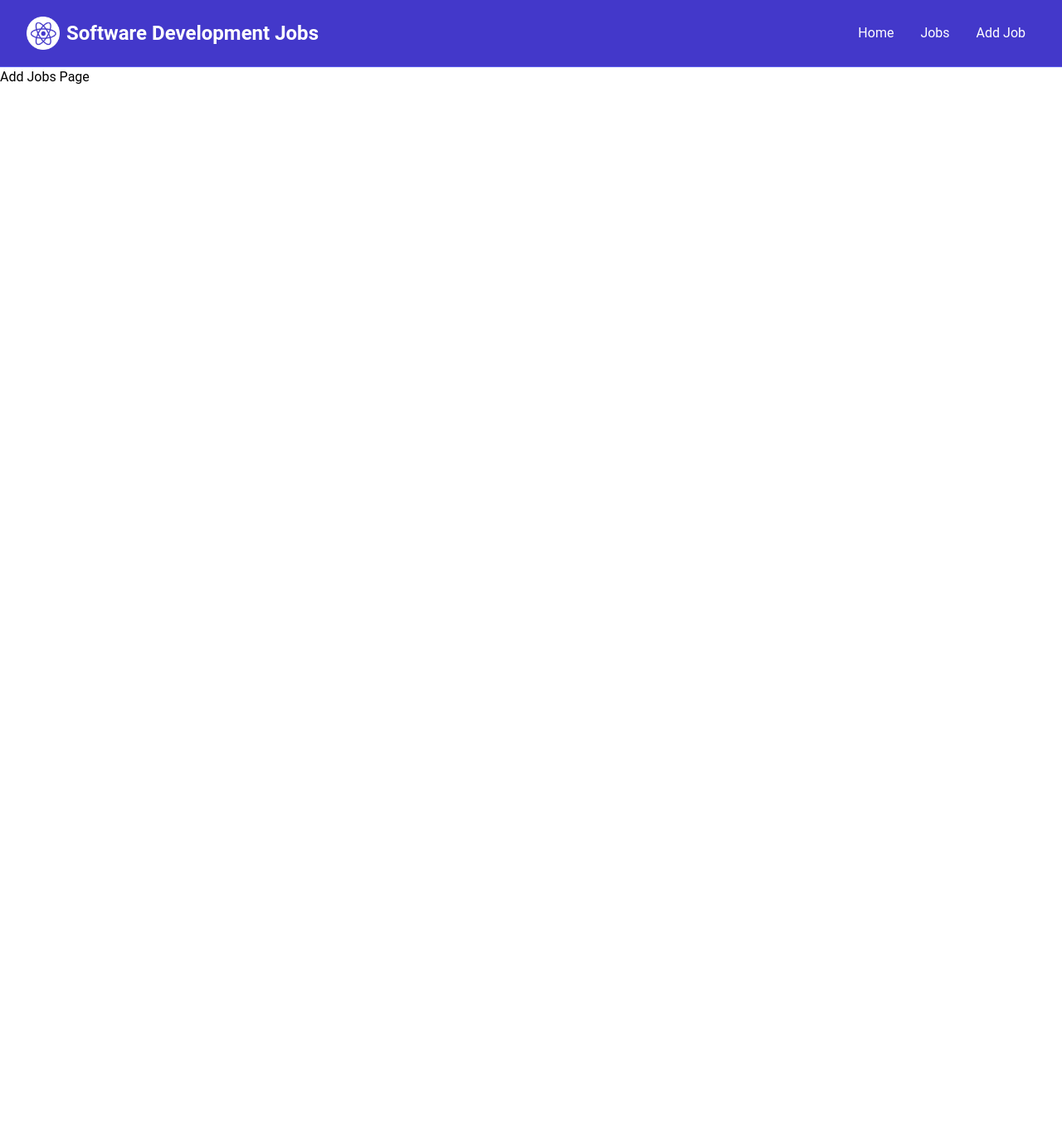
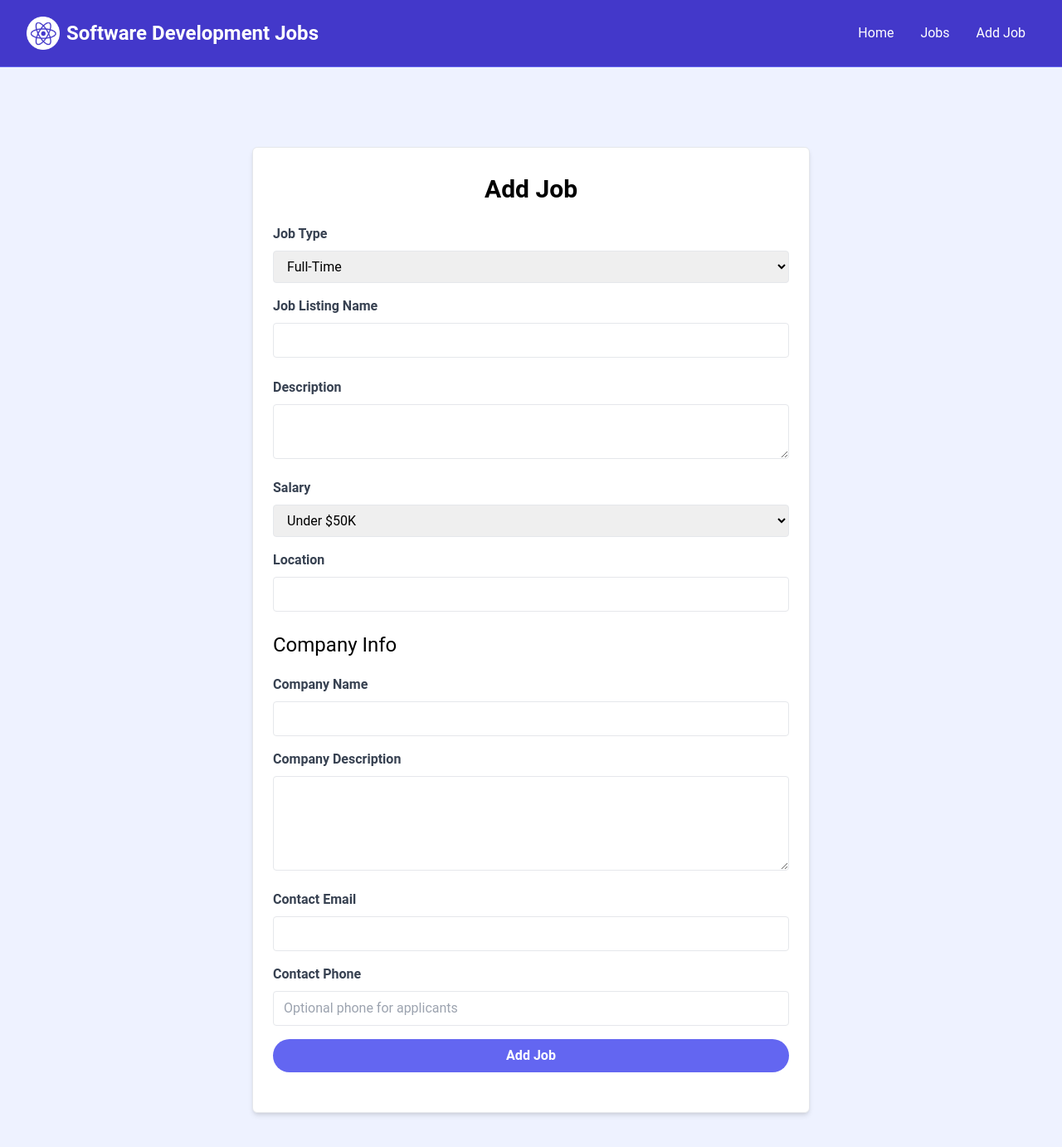
Before and after one commit to ThusTech/Job-Search, a React (Vite) app: page /add-jobs in a window 1280 px wide. Shown: the top 1382 px of the page at 83% size. Before the commit the page ends 800 px from the top, so only its background shows below. Built offline with nearby package versions, Linux system fonts and the light colour scheme.

Commit message:
Added Add jobs form

```diff
--- a/src/App.jsx
+++ b/src/App.jsx
@@ -1,9 +1,6 @@
-// import NavBar from './components/NavBar'
-// import Header from './components/Header'
-// import Jobs from './components/Jobs'
-// import Explorer from './components/Explorer'
 import HomePage from './pages/HomePage'
 import JobsPage from './pages/JobsPage'
+import JobPage from './pages/JobPage'
 import AddJobsPage from './pages/AddJobsPage'
 import NotFoundPage from './pages/NotFoundPage'
 import MainLayout from './layouts/MainLayout'
@@ -20,6 +17,7 @@ const router = createBrowserRouter(
     <Route path='/' element={<MainLayout/>}>
       <Route index element={<HomePage/>}/>
       <Route path='/jobs' element={<JobsPage/>}/>
+      <Route path='/jobs/:id' element={<JobPage/>}/>
       <Route path='/add-jobs' element={<AddJobsPage/>}/>
       <Route path="*" element={<NotFoundPage/>}/>
     </Route>
--- a/src/components/CardExplorer.jsx
+++ b/src/components/CardExplorer.jsx
@@ -1,3 +1,4 @@
+import { Link } from "react-router-dom";
 
 
 export default function CardExplorer({bg='bg-gray-100',title, description, subDescription}){
@@ -9,9 +10,10 @@ export default function CardExplorer({bg='bg-gray-100',title, description, subDe
             <p className="mt-2 mb-4">
                 {description}
             </p>
-            <a className="inline-block bg-black text-white rounded-lg px-4 py-2 hover:bg-gray-700" href="*">
+            <Link className="inline-block bg-black text-white rounded-lg px-4 py-2 hover:bg-gray-700"
+            to="*">
                 {subDescription}
-            </a>
+            </Link>
         </div>
     )
 }
--- a/src/components/NavBar.jsx
+++ b/src/components/NavBar.jsx
@@ -1,3 +1,4 @@
+import { Link } from 'react-router-dom'
 import logo from '../assets/images/logo.png'
 
 
@@ -16,17 +17,20 @@ export default function NavBar(){
 
                         <div className='md:ml-auto'>
                             <div className='flex space-x-2'>
-                                <a className='text-white hover:bg-gray-900 hover:text-white rounded-md px-3 py-2' href="*">
+                                <Link className='text-white hover:bg-gray-900 hover:text-white rounded-md px-3 py-2'
+                                to="/">
                                     Home
-                                </a>
+                                </Link>
 
-                                <a className='text-white hover:bg-gray-900 hover:text-white rounded-md px-3 py-2' href="*">
+                                <Link className='text-white hover:bg-gray-900 hover:text-white rounded-md px-3 py-2'
+                                to="/jobs">
                                     Jobs
-                                </a>
+                                </Link>
 
-                                <a className='text-white hover:bg-gray-900 hover:text-white rounded-md px-3 py-2' href="*">
+                                <Link className='text-white hover:bg-gray-900 hover:text-white rounded-md px-3 py-2'
+                                to="/add-jobs">
                                     Add Job
-                                </a>
+                                </Link>
                             </div>
                         </div>
                     </div>
--- a/src/components/ViewAllJobs.jsx
+++ b/src/components/ViewAllJobs.jsx
@@ -1,13 +1,15 @@
+import { Link } from "react-router-dom";
 
 
 export default function ViewAllJobs(){
     return (
         <section className='m-auto max-w-lg my-10 px-6'>
-            <a href="*"
+            <Link
+            to="/jobs"
             className='block bg-black text-white text-center py-4 px-6 rounded-xl hover:bg-gray-700'
             >
                 View All Jobs
-            </a>
+            </Link>
         </section>
     )
 }
--- a/src/pages/AddJobsPage.jsx
+++ b/src/pages/AddJobsPage.jsx
@@ -2,6 +2,142 @@
 
 export default function AddJobsPage(){
     return (
-        <h1>Add Jobs Page</h1>
+        <section className="bg-indigo-50">
+            <div className="container m-auto max-w-2xl py-24">
+                <div className="bg-white px-6 py-8 mb-4 shadow-md rounded-md border m-4 md:m-0">
+                    <form>
+                        <h2 className="text-3xl text-center font-semibold mb-6">Add Job</h2>
+                        <div className="mb-4">
+                            <label className="block text-gray-700 font-bold mb-2">
+                                Job Type
+                            </label>
+                            <select
+                            className="border rounded w-full py-2 px-3"
+                            >
+                                <option>Full-Time</option>
+                                <option>Part-Time</option>
+                                <option>Remote</option>
+                                <option>Internship</option>
+                                <option>WIL (Work Integrated-Learning)</option>
+                            </select>
+                        </div>
+
+                        <div className="mb-4">
+                            <label className="block text-gray-700 font-bold mb-2">
+                                Job Listing Name
+                            </label>
+                            <input
+                            className="border rounded w-full py-2 px-3 mb-2"
+                            />
+                        </div>
+
+                        <div className="mb-4">
+                            <label className="block text-gray-700 font-bold mb-2">
+                                Description
+                            </label>
+
+                            <textarea
+                            className="border rounded w-full py-2 px-3"
+                            >
+                            </textarea>
+                        </div>
+
+                        <div className="mb-4">
+                            <label className="block text-gray-700 font-bold mb-2">
+                                Salary
+                            </label>
+
+                            <select
+                            id=""
+                            name=""
+                            className="border rounded w-full py-2 px-3"
+                            >
+                                <option value='Under $50K'>Under $50K</option>
+                                <option value='$50K - 60K'>$50K - $60K</option>
+                                <option value='$60K - 70K'>$60K - $70K</option>
+                                <option value='$70K - 80K'>$70K - $80K</option>
+                                <option value='$80K - 90K'>$80K - $90K</option>
+                                <option value='$90K - 100K'>$90K - $100K</option>
+                            </select>
+                        </div>
+
+                        <div className="mb-4">
+                            <label className="block text-gray-700 font-bold mb-2">
+                                Location
+                            </label>
+
+                            <input
+                            type=""
+                            id=""
+                            name=""
+                            placeholder=""
+                            className="border rounded w-full py-2 px-3 mb-2"/>
+                        </div>
+
+                        <h3 className="text-2xl mb-5">Company Info</h3>
+
+                        <div className="mb-4">
+                            <label className="block text-gray-700 font-bold mb-2">
+                                Company Name
+                            </label>
+
+                            <input
+                            type="text"
+                            id=""
+                            name=""
+                            placeholder=""
+                            className="border rounded w-full py-2 px-3"/>
+                        </div>
+
+                        <div className="mb-4">
+                            <label className="block text-gray-700 font-bold mb-2">
+                                Company Description
+                            </label>
+
+                            <textarea
+                            id=""
+                            name=""
+                            placeholder=""
+                            rows={4}
+                            className="border rounded w-full py-2 px-3"
+                            >
+                            </textarea>
+                        </div>
+
+                        <div className="mb-4">
+                            <label className="block text-gray-700 font-bold mb-2">
+                                Contact Email
+                            </label>
+                            <input
+                            type=""
+                            id=""
+                            name=""
+                            placeholder=""
+                            className="border rounded w-full py-2 px-3"/>
+                        </div>
+
+                        <div className="mb-4">
+                            <label className="block text-gray-700 font-bold mb-2">
+                                Contact Phone
+                            </label>
+                            <input
+                            type="tel"
+                            id="contact_phone"
+                            name="contact_phone"
+                            placeholder="Optional phone for applicants"
+                            className="border rounded w-full py-2 px-3"/>
+                        </div>
+
+                        <div className="mb-4">
+                            <button
+                            type="submit"
+                            className="bg-indigo-500 hover:bg-indigo-600 text-white font-bold py-2 px-4 rounded-full w-full focus:outline-none focus:shadow-outline">
+                                Add Job
+                            </button>
+                        </div>
+                    </form>
+                </div>
+            </div>
+        </section>
     )
 }
--- /dev/null
+++ b/src/pages/JobPage.jsx
@@ -0,0 +1,5 @@
+export default function JobPage(){
+    return (
+        <h1>Detailed job page</h1>
+    )
+}
--- a/src/pages/JobsPage.jsx
+++ b/src/pages/JobsPage.jsx
@@ -1,7 +1,9 @@
-
+import Jobs from "../components/Jobs"
 
 export default function JobsPage(){
     return (
-        <h1>Jobs Page</h1>
+        <section className="bg-blue-50 px-4 py-6">
+            <Jobs/>
+        </section>
     )
 }
```
